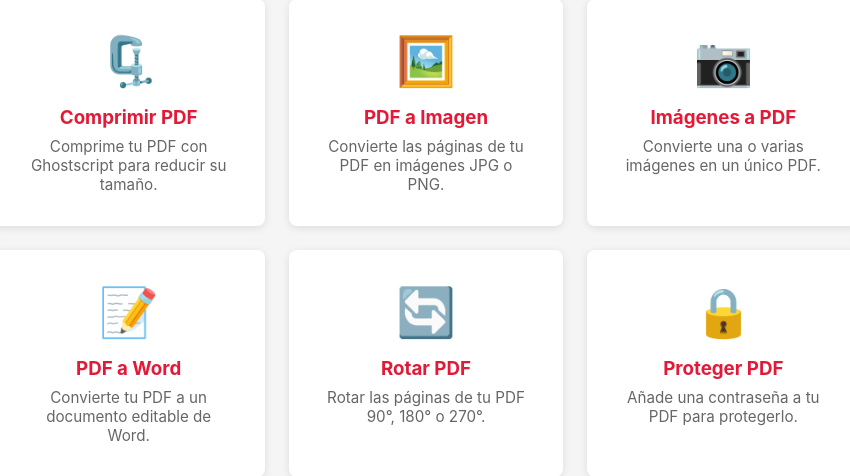
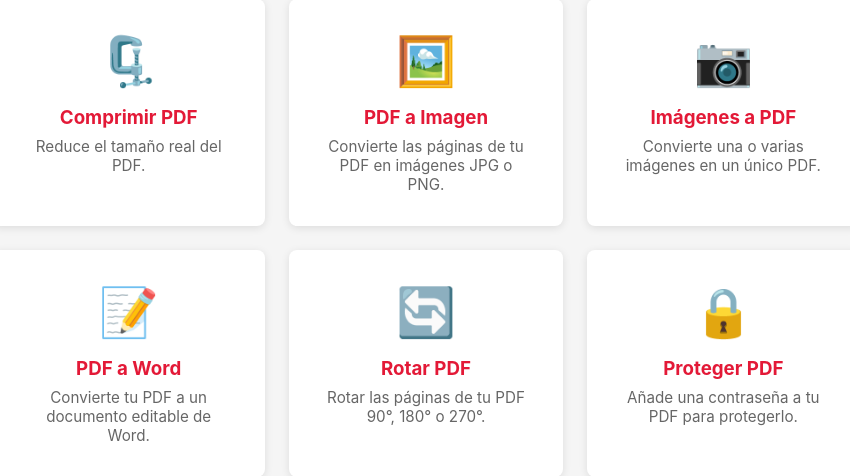
Before and after one commit to achrafestudios-lab/Pedeefe, a Flask app: page / in a window 1280 px wide. Shown: the part 484-960 px from the top of the page, without its empty margins (214-1064 px from the left). Run offline with Flask 3, Linux system fonts and the light colour scheme.

Commit message:
feat(ui): separar 'Comprimir PDF' de 'Optimizar PDF' en navbar y portada

```diff
--- a/templates/base.html
+++ b/templates/base.html
@@ -28,11 +28,12 @@
 
             {# Grupo: Optimizar PDF #}
             <div class="nav-group">
-                <button type="button" class="nav-group-toggle {% if request.endpoint in ['comprimir', 'ocr'] %}active{% endif %}"
+                <button type="button" class="nav-group-toggle {% if request.endpoint in ['comprimir', 'comprimir_real', 'ocr'] %}active{% endif %}"
                         data-group="optimizar" aria-expanded="false" aria-controls="panel-optimizar"
                         aria-haspopup="true">Optimizar PDF ▾</button>
                 <div class="nav-panel" id="panel-optimizar" hidden>
                     <a href="{{ url_for('comprimir') }}" {% if request.endpoint == 'comprimir' %}aria-current="page"{% endif %}><span aria-hidden="true">📦</span> Optimizar PDF</a>
+                    <a href="{{ url_for('comprimir_real') }}" {% if request.endpoint == 'comprimir_real' %}aria-current="page"{% endif %}><span aria-hidden="true">🗜️</span> Comprimir PDF</a>
                     <a href="{{ url_for('ocr') }}" {% if request.endpoint == 'ocr' %}aria-current="page"{% endif %}><span aria-hidden="true">🔍</span> OCR de PDF</a>
                 </div>
             </div>
@@ -92,6 +93,7 @@
                     <div class="nav-column">
                         <span class="nav-column-title">Optimizar PDF</span>
                         <a href="{{ url_for('comprimir') }}" {% if request.endpoint == 'comprimir' %}aria-current="page"{% endif %}><span aria-hidden="true">📦</span> Optimizar PDF</a>
+                        <a href="{{ url_for('comprimir_real') }}" {% if request.endpoint == 'comprimir_real' %}aria-current="page"{% endif %}><span aria-hidden="true">🗜️</span> Comprimir PDF</a>
                         <a href="{{ url_for('ocr') }}" {% if request.endpoint == 'ocr' %}aria-current="page"{% endif %}><span aria-hidden="true">🔍</span> OCR de PDF</a>
                     </div>
                     <div class="nav-column">
--- a/templates/index.html
+++ b/templates/index.html
@@ -29,7 +29,7 @@
     <a href="{{ url_for('comprimir_real') }}" class="tool-card">
         <span class="tool-icon" aria-hidden="true">🗜️</span>
         <h3>Comprimir PDF</h3>
-        <p>Comprime tu PDF con Ghostscript para reducir su tamaño.</p>
+        <p>Reduce el tamaño real del PDF.</p>
     </a>
     <a href="{{ url_for('pdf_a_imagen') }}" class="tool-card">
         <span class="tool-icon" aria-hidden="true">🖼️</span>
```
